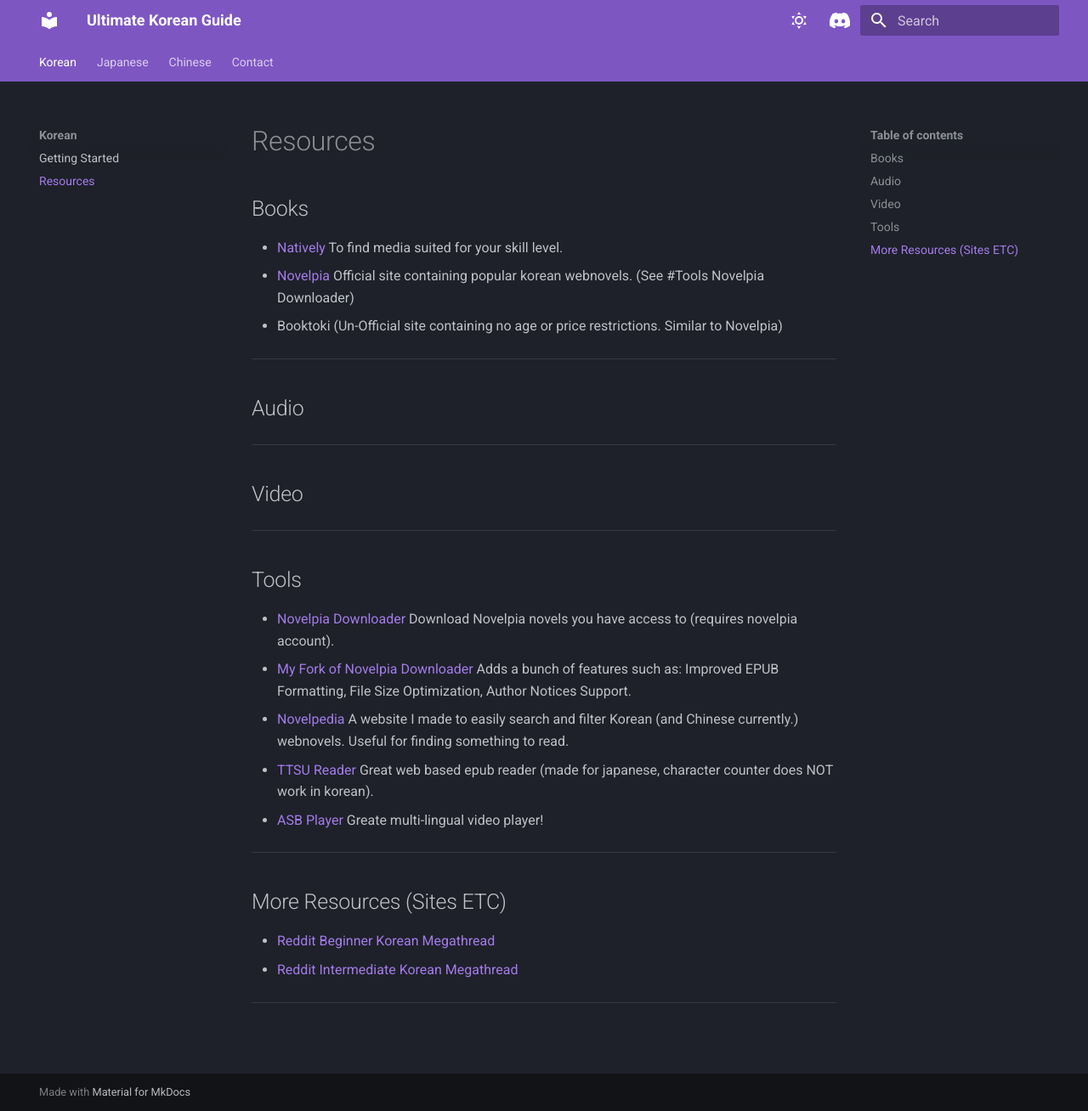
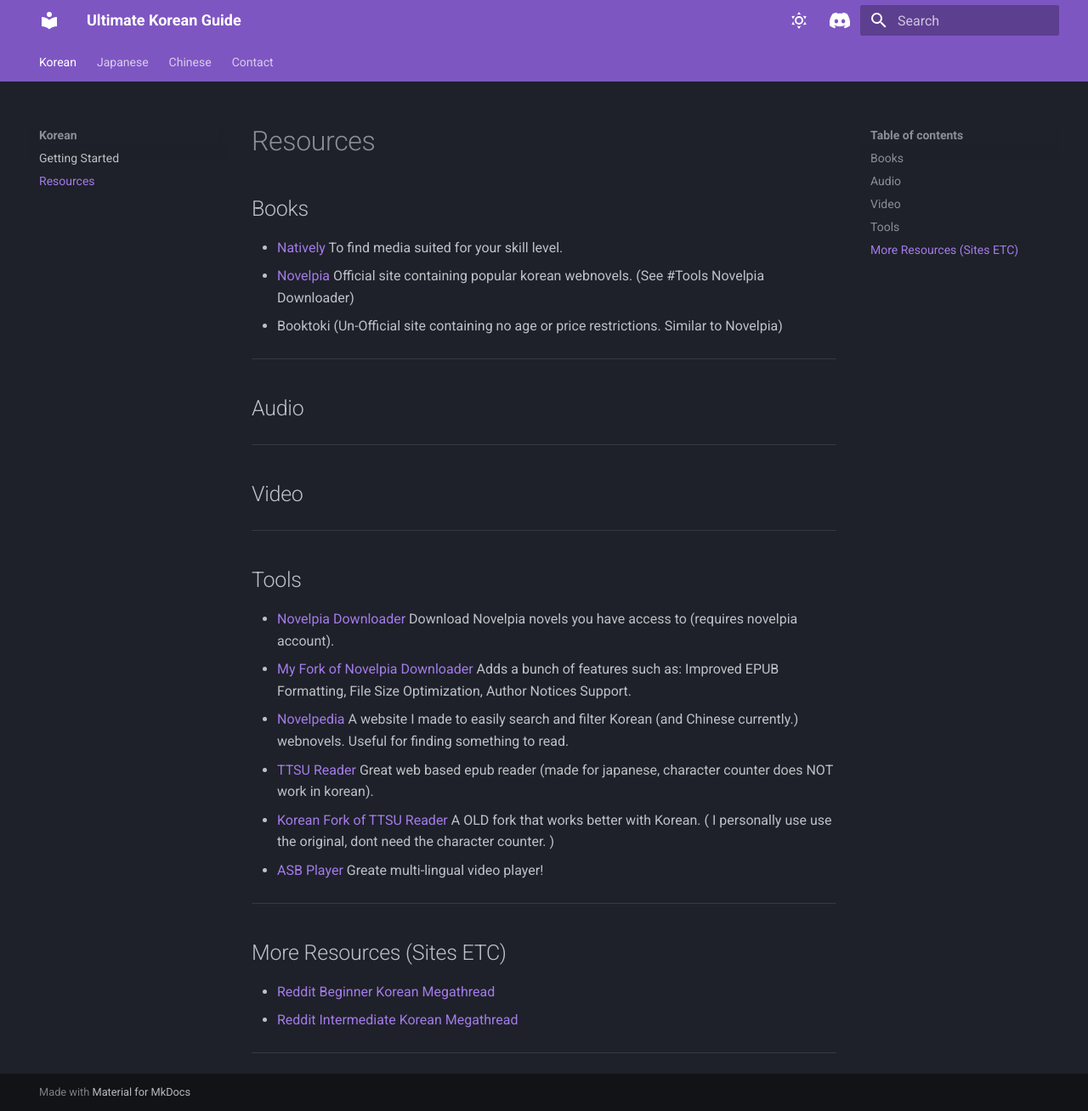
Before and after one commit to SpazzTL/SpazzTL.github.io, an MkDocs documentation site: the page built from docs/koreanresources.md, in a window 1280 px wide and 1308 px high. Shown: the whole window at 85% size. Built offline with MkDocs 1.6.1 and Material for MkDocs 9.7.7, drawn with Linux system fonts in a browser that asks for light colours; some web fonts are replaced.

Commit message:
korean reader added

```diff
--- a/docs/koreanresources.md
+++ b/docs/koreanresources.md
@@ -17,6 +17,7 @@
 * <a href="https://github.com/SpazzTL/NovelpiaDownloader" target="_blank" rel="noopener">My Fork of Novelpia Downloader</a> Adds a bunch of features such as: Improved EPUB Formatting, File Size Optimization, Author Notices Support.
 * <a href="https://spazztl.github.io/Novelpedia/" target="_blank" rel="noopener">Novelpedia</a> A website I made to easily search and filter Korean (and Chinese currently.) webnovels. Useful for finding something to read.
 * <a href="https://reader.ttsu.app" target="_blank" rel="noopener"> TTSU Reader </a> Great web based epub reader (made for japanese, character counter does NOT work in korean).
+* <a href="https://peldas.github.io/ebook-reader-korean/manage" target="_blank" rel="noopener"> Korean Fork of TTSU Reader </a> A OLD fork that works better with Korean. ( I personally use use the original, dont need the character counter. )
 * <a href="https://github.com/killergerbah/asbplayer" target="_blank" rel="noopener"> ASB Player </a> Greate multi-lingual video player!
 ---
 # More Resources (Sites ETC)
```
